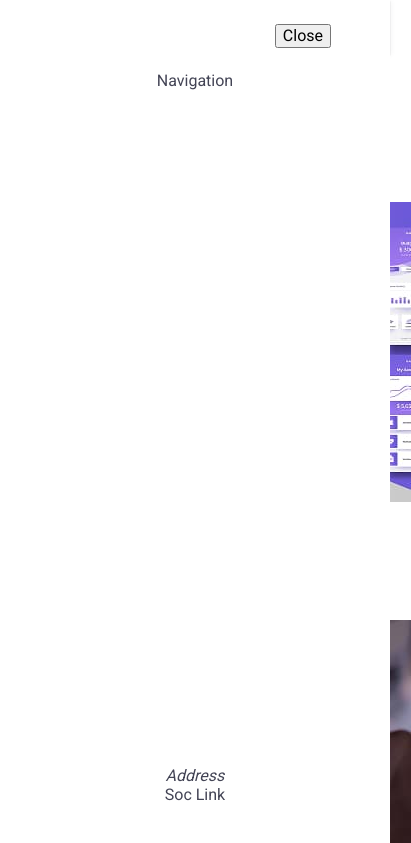
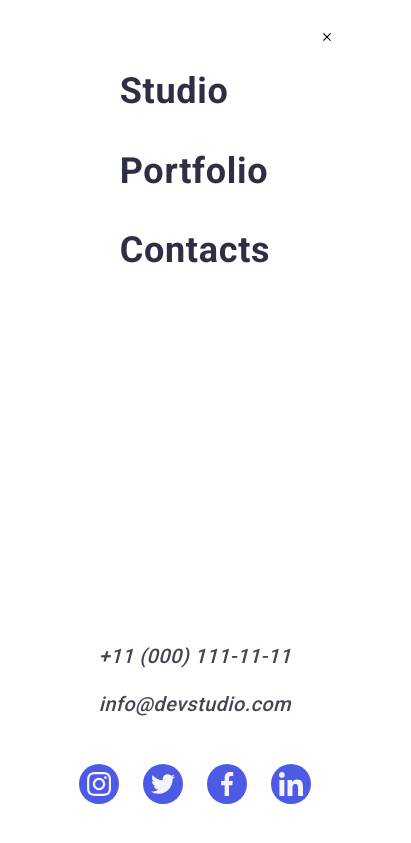
Before and after one commit to Slava-S943/goit-markup-hw-06, a plain HTML site: page index.html in a window 390 px wide. Both pictures are taken after a click on the button 327 px from the left and 26 px from the top of the page. Shown: the top 843 px of the page, 411 px wide, since content can reach past the window. Drawn offline with nearby package versions, Linux system fonts and the light colour scheme; files whose address does not match are found by name.

Commit message:
Make hero section fully responsive and add 2x retina background images

```diff
--- a/css/styles.css
+++ b/css/styles.css
@@ -247,18 +247,86 @@ section {
   display: flex;
   flex-direction: column;
   height: 100%;
+  padding-left: 40px;
+  padding-right: 40px;
 }
 
 .mobile-menu-close {
   position: absolute;
   top: 24px;
   right: 24px;
+  width: 24;
+  height: 24px;
+  padding: 0;
+  border: none;
+  background-color: transparent;
+}
+
+.modal-close-icon {
 }
 
 .mobile-menu-nav {
   margin-bottom: auto;
 }
 
+.mobile-menu-list {
+  display: flex;
+  flex-direction: column;
+  gap: 40px;
+  margin-bottom: auto;
+}
+
+.mobile-menu-link {
+  font-weight: 700;
+  font-size: 36px;
+  line-height: 1.1;
+  letter-spacing: 0.02em;
+  color: #2e2f42;
+  transition: color 250ms ease;
+}
+
+.mobile-menu-link:hover,
+.mobile-menu-link:focus {
+  color: #404bbf;
+}
+
+.mobile-menu-address {
+  font-weight: 500;
+  font-size: 20px;
+  line-height: 1.2;
+  letter-spacing: 0.02em;
+  color: #434455;
+}
+
+.mobile-menu-address ul li + li {
+  margin-top: 24px;
+}
+.mobile-menu-phone {
+}
+
+.mobile-menu-email {
+}
+
+.mobile-menu-social {
+  display: flex;
+  gap: 24px;
+  margin-top: 48px;
+}
+
+.social-link {
+  width: 40px;
+  height: 40px;
+  border-radius: 50%;
+  display: flex;
+  align-items: center;
+  justify-content: center;
+  background-color: #4d5ae5;
+  fill: #f4f4fd;
+  text-decoration: none;
+}
+
+.social-icon {
+}
 @media screen and (min-width: 768px) {
   .mobile-menu {
     display: none;
@@ -266,3 +334,129 @@ section {
 }
 
 /* #endregion header */
+
+/* #region Hero section */
+.section-hero {
+  background-image: linear-gradient(
+      rgba(46, 47, 66, 0.7),
+      rgba(46, 47, 66, 0.7)
+    ),
+    url(../images/hero-image/people-office-mobile.jpg);
+  max-width: 320px;
+  background-repeat: no-repeat;
+  background-position: center;
+  background-size: cover;
+  padding: 72px 0;
+  margin: 0 auto;
+}
+
+@media screen and (min-resolution: 192dpi) {
+  .section-hero {
+    background-image: linear-gradient(
+        rgba(46, 47, 66, 0.7),
+        rgba(46, 47, 66, 0.7)
+      ),
+      url("../images/hero-image/people-office-mobile@2x.jpg");
+  }
+}
+
+.hero-title {
+  font-weight: 700;
+  font-size: 36px;
+  line-height: 1.11;
+  letter-spacing: 0.02em;
+  text-align: center;
+  color: #fff;
+  max-width: 216px;
+  margin: 0 auto;
+  margin-bottom: 72px;
+}
+
+.hero-btn {
+  display: block;
+  min-width: 169px;
+  height: 56px;
+  border: none;
+  border-radius: 4px;
+  font-weight: 500;
+  font-size: 16px;
+  line-height: 1.5;
+  letter-spacing: 0.04em;
+  cursor: pointer;
+  background-color: #4d5ae5;
+  color: #ffffff;
+  margin: 0 auto;
+  transition: background-color 250ms cubic-bezier(0.4, 0, 0.2, 1);
+}
+
+@media screen and (min-width: 768px) {
+  .section-hero {
+    background-image: linear-gradient(
+        rgba(46, 47, 66, 0.7),
+        rgba(46, 47, 66, 0.7)
+      ),
+      url(../images/hero-image/people-office-tablet.jpg);
+    max-width: 768px;
+    padding: 112px o;
+  }
+
+  .hero-title {
+    font-size: 56px;
+    max-width: 496px;
+    margin-bottom: 36px;
+  }
+
+  .header-address-link:hover,
+  .header-address-link:focus {
+    color: #404bbf;
+  }
+}
+
+@media screen and (min-width: 768px) and (min-resolution: 192dpi) {
+  .section-hero {
+    background-image: linear-gradient(
+        rgba(46, 47, 66, 0.7),
+        rgba(46, 47, 66, 0.7)
+      ),
+      url(../images/hero-image/people-office-tablet@2x.jpg);
+  }
+}
+
+@media screen and (min-width: 1158px) {
+  .section-hero {
+    background-image: linear-gradient(
+        rgba(46, 47, 66, 0.7),
+        rgba(46, 47, 66, 0.7)
+      ),
+      url(../images/hero-image/people-office.jpg);
+    max-width: 1440px;
+    padding: 188px 0;
+  }
+
+  .hero-title {
+    line-height: 1.07;
+    margin-bottom: 48px;
+  }
+
+  .hero-title {
+    line-height: 1.11;
+    letter-spacing: 0.02em;
+    text-align: center;
+    color: #fff;
+    max-width: 216px;
+    margin: 0 auto;
+    margin-bottom: 72px;
+  }
+}
+
+@media screen and (min-width: 1158px) and (min-resolution: 192dpi) {
+  .section-hero {
+    background-image: linear-gradient(
+        rgba(46, 47, 66, 0.7),
+        rgba(46, 47, 66, 0.7)
+      ),
+      url(../images/hero-image/people-office@2x.jpg);
+  }
+}
+
+/* #endregion Hero section */
--- a/index.html
+++ b/index.html
@@ -62,10 +62,65 @@
       </div>
       <div class="mobile-menu" data-menu>
         <div class="container mobile-menu-container">
-          <button class="mobile-menu-close" data-menu-close>Close</button>
-          <nav class="mobile-menu-nav">Navigation</nav>
-          <address>Address</address>
-          <div>Soc Link</div>
+          <button class="mobile-menu-close" type="button" data-menu-close>
+            <svg class="modal-close-icon" width="8" height="8">
+              <use href="./images/icons.svg#icon-close"></use>
+            </svg>
+          </button>
+          <nav class="mobile-menu-nav">
+            <ul class="mobile-menu-list">
+              <li>
+                <a class="mobile-menu-link" href="./index.html">Studio</a>
+              </li>
+              <li><a class="mobile-menu-link" href="">Portfolio</a></li>
+              <li><a class="mobile-menu-link" href="">Contacts</a></li>
+            </ul>
+          </nav>
+          <address class="mobile-menu-address">
+            <ul>
+              <li>
+                <a class="mobile-menu-phone" href="tel:+110001111111"
+                  >+11 (000) 111-11-11</a
+                >
+              </li>
+              <li>
+                <a class="mobile-menu-email" href="mailto:info@devstudio.com"
+                  >info@devstudio.com</a
+                >
+              </li>
+            </ul>
+          </address>
+
+          <ul class="mobile-menu-social">
+            <li>
+              <a class="social-link" href="#">
+                <svg class="social-icon" width="24" height="24">
+                  <use href="./images/icons.svg#icon-instagram"></use>
+                </svg>
+              </a>
+            </li>
+            <li>
+              <a class="social-link" href="#">
+                <svg class="social-icon" width="24" height="24">
+                  <use href="./images/icons.svg#icon-twitter"></use>
+                </svg>
+              </a>
+            </li>
+            <li>
+              <a class="social-link" href="#">
+                <svg class="social-icon" width="24" height="24">
+                  <use href="./images/icons.svg#icon-facebook"></use>
+                </svg>
+              </a>
+            </li>
+            <li>
+              <a class="social-link" href="#">
+                <svg class="social-icon" width="24" height="24">
+                  <use href="./images/icons.svg#icon-linkedin"></use>
+                </svg>
+              </a>
+            </li>
+          </ul>
         </div>
       </div>
     </header>
@@ -73,14 +128,14 @@
 
     <main>
       <!-- #region Hero section -->
-      <!-- <section class="section-hero">
+      <section class="section-hero">
         <div class="container">
           <h1 class="hero-title">Effective Solutions for Your Business</h1>
           <button type="button" class="hero-btn" data-modal-open>
             Order Service
           </button>
         </div>
-      </section> -->
+      </section>
       <!--  #endregion Hero section -->
 
       <!-- #region Values section -->
@@ -331,7 +386,7 @@
       <!-- #endregion Team section -->
 
       <!-- #region Portfolio section -->
-      <section class="portfolio">
+      <!-- <section class="portfolio">
         <div class="container">
           <h2 class="portfolio-title">Our Portfolio</h2>
           <ul class="portfolio-list">
@@ -458,7 +513,7 @@
             </li>
           </ul>
         </div>
-      </section>
+      </section> -->
       <!-- #endregion Portfolio section -->
     </main>
 
```
Also changed, not shown: images/hero-image/people-office-mobile.jpg (added), images/hero-image/people-office-mobile@2x.jpg (added), images/hero-image/people-office-tablet.jpg (added), images/hero-image/people-office-tablet@2x.jpg (added), images/hero-image/people-office@2x.jpg (added).
